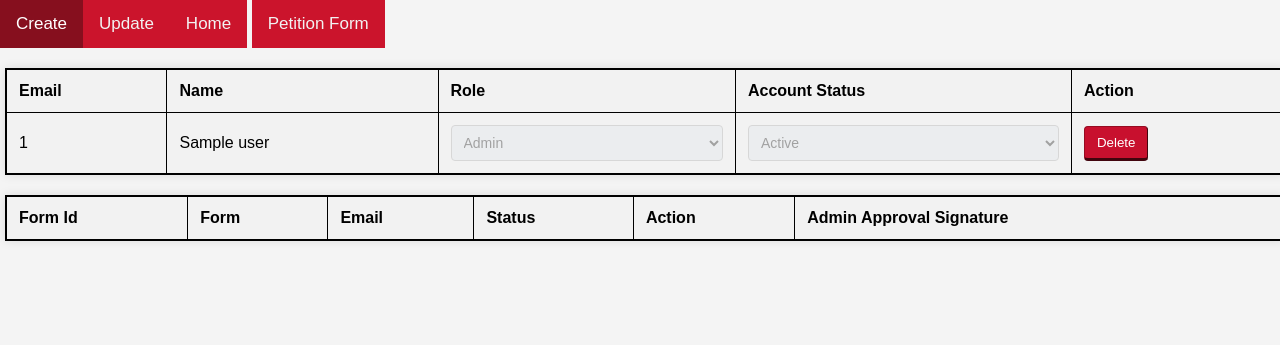
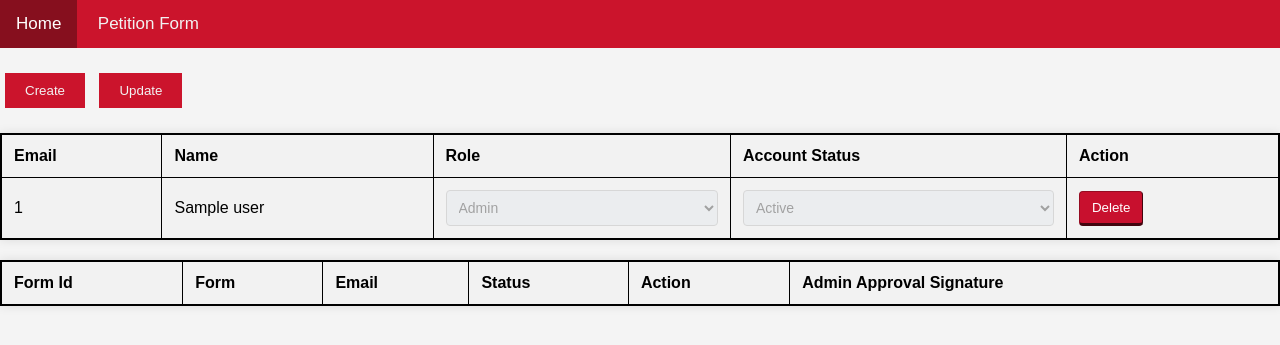
Before and after one commit to binhnguyen63/SoftwareDesign-Project, a Flask app: template templates/admin.html in a window 1280 px wide. Shown: the top 345 px of the page. Run offline with Flask 2, Linux system fonts and the light colour scheme; the template is opened without the code that fills it: most values are stand-ins (such as "Sample title", 1, 10 or a date in 2020); lists and menus that the app fills with data are empty; some libraries are stand-ins or nearby versions.

Commit message:
editing button styles

```diff
--- a/static/css/admin.css
+++ b/static/css/admin.css
@@ -1,7 +1,6 @@
 /* General Styles */
 body {
   font-family: "Source Sans Pro", sans-serif;
-  /*font-family: Arial, sans-serif;*/
   background-color: #f4f4f4;
   margin: 0;
   padding: 0;
@@ -10,11 +9,11 @@ body {
 /* Navigation Bar */
 nav {
   overflow: hidden;
-  /*padding: 10px;*/
+
+  background-color: #cb142c;
 }
 
 .nav-button {
-  background-color: #cb142c;
   color: #f2f2f2;
   text-align: center;
   padding: 14px 16px;
@@ -22,8 +21,8 @@ nav {
   border: none;
   cursor: pointer;
   transition: background-color 0.3s ease;
-  text-decoration: none; /* Remove underline from links */
-  display: inline-block; /* Ensure padding and margins work correctly */
+  text-decoration: none;
+  display: inline-block;
 }
 
 .nav-button:hover {
@@ -31,21 +30,34 @@ nav {
   color: white;
 }
 
-nav button {
-  float: left;
+/* Action Buttons */
+.action-buttons {
+  margin: 20px 0;
+
+}
+
+.action-buttons button {
   background-color: #cb142c;
   color: #f2f2f2;
-  text-align: center;
-  padding: 14px 16px;
-  font-size: 17px;
+  padding: 10px 20px;
   border: none;
   cursor: pointer;
   transition: background-color 0.3s ease;
+  margin: 5px;
 }
 
-nav button:hover {
+.alterbtn{
+  background-color: #cb142c;
+  color: #f2f2f2;
+  padding: 10px 20px;
+  border: none;
+  cursor: pointer;
+  transition: background-color 0.3s ease;
+  margin: 5px;
+}
+
+.action-buttons button:hover {
   background-color: #860f1e;
-  color: white;
 }
 
 /* Tables */
@@ -54,7 +66,7 @@ table {
   border-collapse: collapse;
   width: 100%;
   max-width: 100%;
-  margin: 20px 5px 5px 5px;
+  margin: 20px 0;
   background-color: white;
   box-shadow: 0 0 10px rgba(0, 0, 0, 0.1);
 }
@@ -67,7 +79,7 @@ td {
 }
 
 tr:nth-child(even) {
-  background-color: #f2f2f2; /* Light gray background for even rows */
+  background-color: #f2f2f2;
 }
 
 th {
--- a/templates/admin.html
+++ b/templates/admin.html
@@ -11,14 +11,19 @@
     <script src="{{ url_for('static', filename='js/admin.js')}}" defer></script>
   </head>
   <body>
+    <div>
       <nav>
-      <button id="create-btn" onclick="addRow()">Create</button>
-      <button id="confirm-create-btn" onclick="confirmAddRow()">Confirm Create</button>
-      <button id="update" onclick="enableEditing()">Update</button>
-      <button id="confirm-update" onclick="confirmUpdate()">Confirm Update</button>
-      <a href="index.html" class="nav-button">Home</a>
+        <a href="{{ url_for('index') }}" class="nav-button">Home</a>
         <a href="graduate_student_petition_form.html" class="nav-button">Petition Form</a>
       </nav>
+    </div>
+    <div class="action-buttons">
+      <button class="alterbtn" id="create-btn" onclick="addRow()">Create</button>
+      <button class="alterbtn" id="confirm-create-btn" onclick="confirmAddRow()">Confirm Create</button>
+      <button class="alterbtn" id="update" onclick="enableEditing()">Update</button>
+      <button class="alterbtn" id="confirm-update" onclick="confirmUpdate()">Confirm Update</button>
+    </div>
+
     <div>
       <table id="userTable" class="table">
         <tr>
@@ -48,14 +53,13 @@
           <td>
               {%if user[2].lower() != 'admin'%}
               <button class = "btn btn-primary" onclick="deleteRow(this, '{{ user[0] }}')">Delete</button>
-
               {%endif%}
           </td>
-
         </tr>
         {% endfor %}
       </table>
     </div>
+
     <div>
       <table id="submitted-forms">
         <tr>
@@ -87,6 +91,7 @@
         {%endfor%}
       </table>
     </div>
+
     <div id="approval-modal" class="modal">
       <div class="modal-content">
         <span class="close" onclick="closeModal()">&times;</span>
```
Lines whose indentation alone changed are shown as unchanged.
